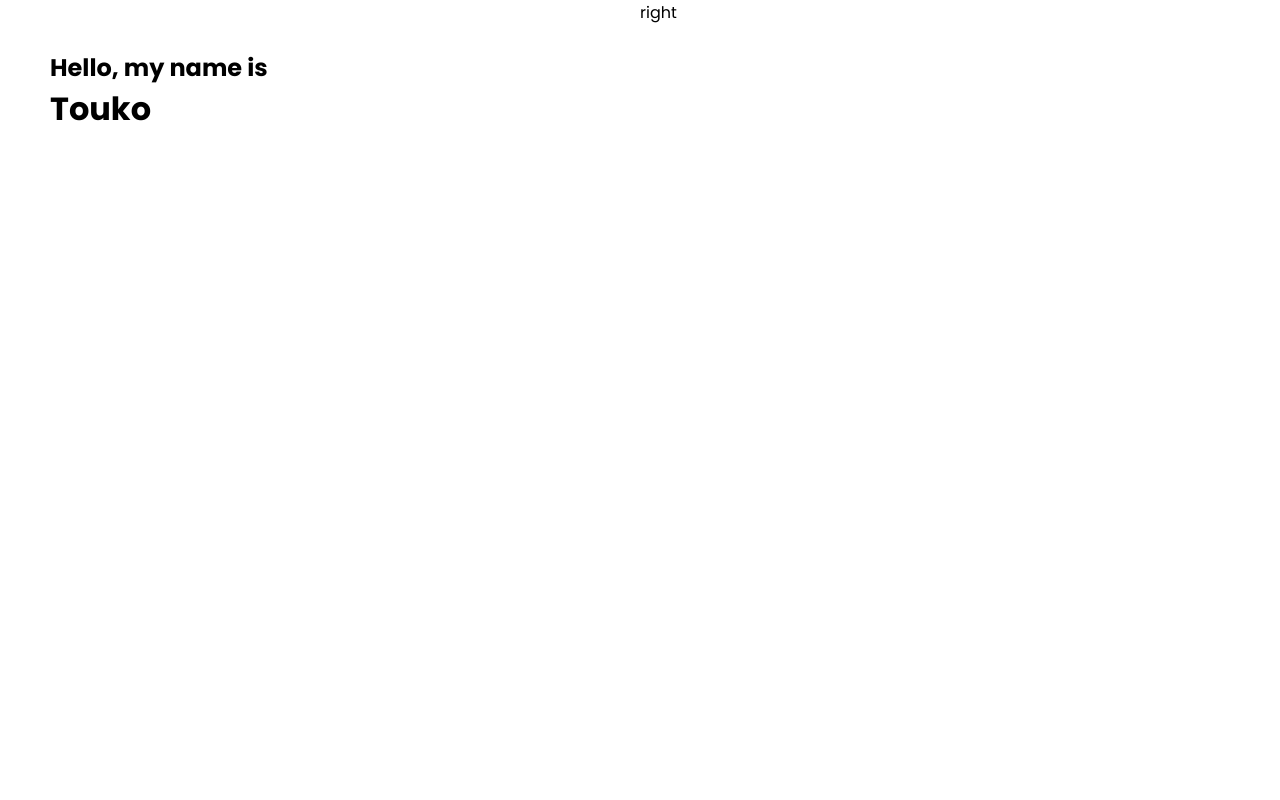
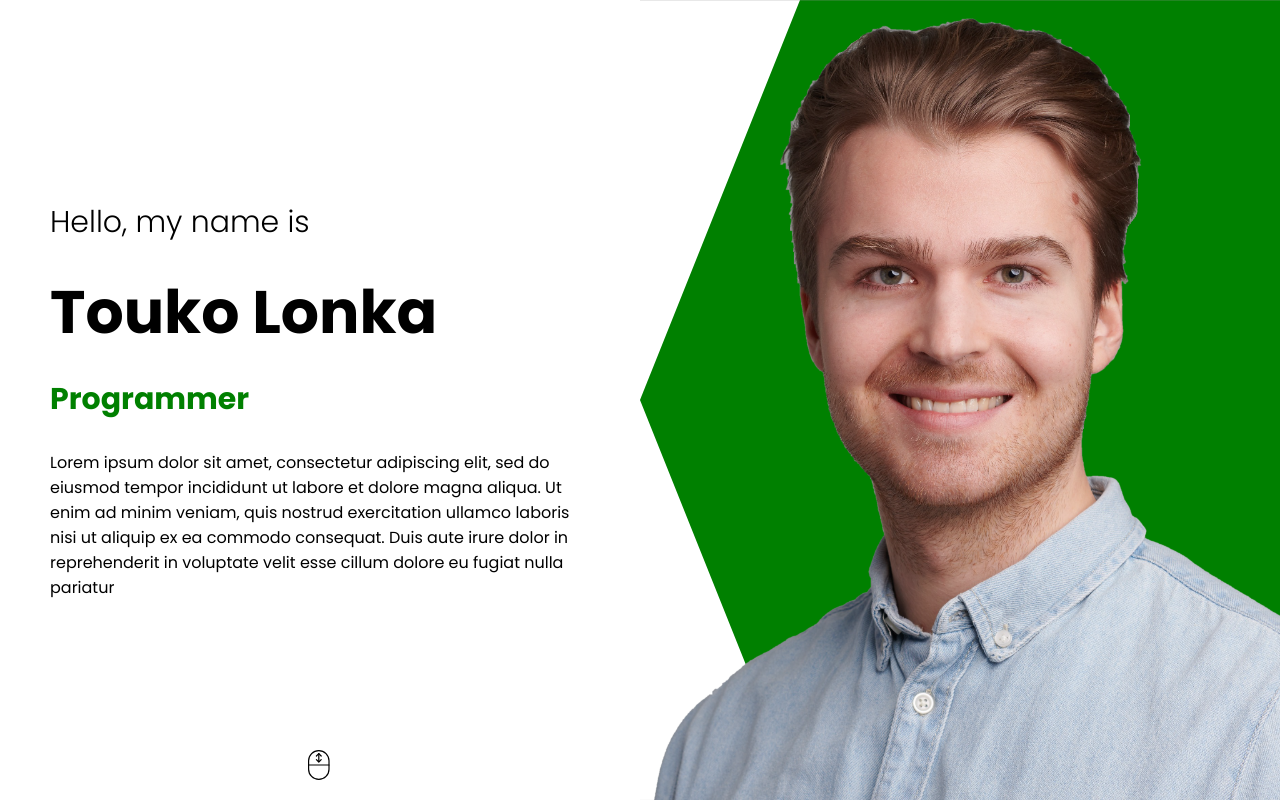
Before and after one commit to toukolonka/resume, a React (Create React App) app: page / in a window 1280 px wide. Built offline with nearby package versions, Linux system fonts and the light colour scheme.

Commit message:
Finish Intro

```diff
--- a/src/App.jsx
+++ b/src/App.jsx
@@ -1,5 +1,5 @@
 import React from 'react';
-import Intro from './components/intro/Intro';
+import Intro from './components/Intro/Intro';
 
 function App() {
   return <div><Intro /></div>;
--- a/src/components/Intro/Intro.css
+++ b/src/components/Intro/Intro.css
@@ -5,12 +5,87 @@
 
 .intro-left {
   flex: 1;
+  display: flex;
+  align-items: center;
+  justify-content: center;
 }
 
 .intro-right {
   flex: 1;
+  position: relative;
 }
 
 .intro-left-wrapper {
   padding: 50px;
+  height: 50%;
+  display: flex;
+  flex-direction: column;
+  justify-content: space-between;
 }
+
+.intro-intro {
+  font-size: 30px;
+  font-weight: 300;
+}
+
+.intro-name {
+  font-size: 60px;
+}
+
+.intro-title {
+  height: 50px;
+  overflow: hidden;
+}
+
+.intro-title-wrapper {
+  height: 100%;
+  animation: move 10s ease-in-out infinite alternate;
+}
+
+@keyframes move {
+  25%{
+    transform: translateY(-50px);
+  }
+  50%{
+    transform: translateY(-100px);
+  }
+  75%{
+    transform: translateY(-150px);
+  }
+  100%{
+    transform: translateY(-200px);
+  }
+}
+
+.intro-title-item {
+  height: 50px;
+  font-size: 30px;
+  font-weight: bold;
+  color: green;
+  display: flex;
+  align-items: center;
+}
+
+.intro-scroll {
+  width: 30px;
+  height: 30px;
+  position: absolute;
+  bottom: 20px;
+}
+
+.intro-image {
+  width: 100%;
+  height: 100%;
+  object-fit: cover;
+  position: absolute;
+}
+
+.intro-bg {
+  clip-path: polygon(100% 0%, 100% 50%, 100% 100%, 25% 100%, 0% 50%, 25% 0%);
+  background-color: green;
+  width: 100%;
+  height: 100%;
+  position: absolute;
+  top: 0;
+  right: 0;
+}
--- a/src/components/Intro/Intro.jsx
+++ b/src/components/Intro/Intro.jsx
@@ -1,4 +1,5 @@
 import React from 'react';
+import Me from '../../img/me.png'
 import './Intro.css';
 
 function Intro() {
@@ -7,10 +8,86 @@
       <div className="intro-left">
         <div className="intro-left-wrapper">
           <h2 className="intro-intro">Hello, my name is</h2>
-          <h1 className="intro-name">Touko</h1>
+          <h1 className="intro-name">Touko Lonka</h1>
+          <div className="intro-title">
+            <div className="intro-title-wrapper">
+              <div className="intro-title-item">Web Developer</div>
+              <div className="intro-title-item">Software Designer</div>
+              <div className="intro-title-item">Programmer</div>
+              <div className="intro-title-item">UI/UX Designer</div>
+              <div className="intro-title-item">University Student</div>
+            </div>
+          </div>
+            <p className="intro-desc">
+              Lorem ipsum dolor sit amet, consectetur adipiscing elit,
+              sed do eiusmod tempor incididunt ut labore et dolore magna aliqua.
+              Ut enim ad minim veniam, quis nostrud exercitation ullamco laboris
+              nisi ut aliquip ex ea commodo consequat. Duis aute irure dolor in
+              reprehenderit in voluptate velit esse cillum dolore eu fugiat nulla
+              pariatur
+            </p>
         </div>
+        <svg
+          width="75"
+          height="75"
+          viewBox="0 0 75 75"
+          fill="none"
+          stroke="black"
+          className="intro-scroll"
+          xmlns="http://www.w3.org/2000/svg"
+        >
+          <g id="scroll">
+            <path
+              id="Vector"
+              d="M40.5 15L34.5 9L28.5 15"
+              stroke-width="3"
+              stroke-miterlimit="10"
+              stroke-linecap="round"
+              stroke-linejoin="round"
+            />
+            <path
+              id="Vector_2"
+              d="M28.5 24L34.5 30L40.5 24"
+              stroke-width="3"
+              stroke-miterlimit="10"
+              stroke-linecap="round"
+              stroke-linejoin="round"
+            />
+            <g id="Group">
+              <path
+                id="Vector_3"
+                d="M9 37.5H60"
+                stroke-width="3"
+                stroke-miterlimit="10"
+                stroke-linecap="round"
+                stroke-linejoin="round"
+              />
+            </g>
+            <path
+              id="Vector_4"
+              d="M34.5 27V9"
+              stroke-width="2.9895"
+              stroke-miterlimit="10"
+              stroke-linecap="round"
+              stroke-linejoin="round"
+            />
+            <g id="Group_2">
+              <path
+                id="Vector_5"
+                d="M9 27C9 12.918 20.418 1.5 34.5 1.5C48.5859 1.5 60 12.918 60 27C60 29.8906 60 45.1094 60 48C60 62.082 48.5859 73.5 34.5 73.5C20.418 73.5 9 62.082 9 48C9 45.1094 9 29.8906 9 27Z"
+                stroke-width="3"
+                stroke-miterlimit="10"
+                stroke-linecap="round"
+                stroke-linejoin="round"
+              />
+            </g>
+          </g>
+        </svg>
       </div>
-      <div className="intro-right">right</div>
+      <div className="intro-right">
+        <div className="intro-bg"></div>
+        <img src={Me} alt="" className="intro-image" />
+      </div>
     </div>
   );
 }
--- a/src/index.js
+++ b/src/index.js
@@ -1,3 +1,4 @@
+/* eslint-disable react/jsx-filename-extension */
 import React from 'react';
 import ReactDOM from 'react-dom';
 import App from './App';
@@ -6,5 +7,5 @@
   <React.StrictMode>
     <App />
   </React.StrictMode>,
-  document.getElementById('root')
+  document.getElementById('root'),
 );
```
Also changed, not shown: src/img/me.png (added).
